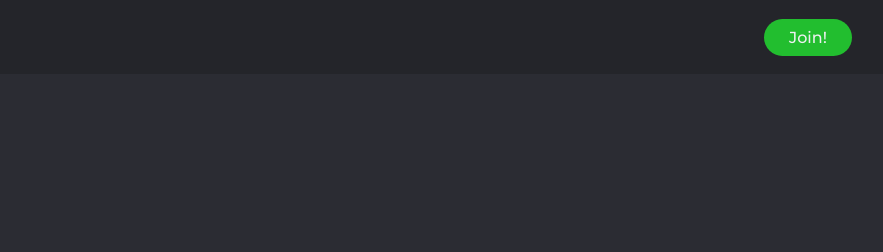
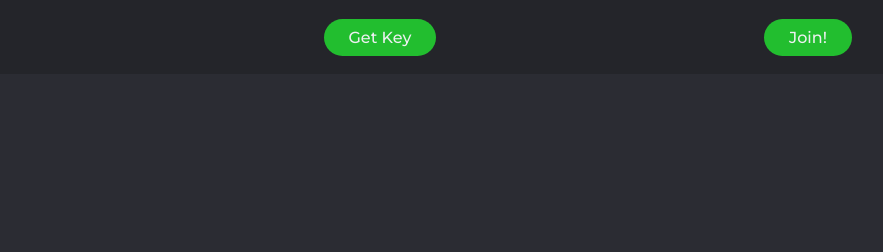
Before and after one commit to HappyForge/TRXDENTweb, a plain HTML site: page index.html in a window 1280 px wide. Shown: the top 252 px of the page, 236-1119 px from the left. Drawn offline with Linux system fonts and the light colour scheme.

Commit message:
Update index.html

```diff
--- a/index.html
+++ b/index.html
@@ -13,7 +13,7 @@
 
     <header>
         <a href="#"><img class="logo" src="assets/logo-circular.png" alt="Script Hub"></a>
-
+        <a class="cta" href="file:///C:/Users/dodou/OneDrive/Desktop/TRXDENTweb-main/getkey.html"><button>Get Key</button></a>
         <a class="cta" href="https://discord.gg/zfGw8NTfBF"><button>Join!</button></a>
     </header>
 
```
